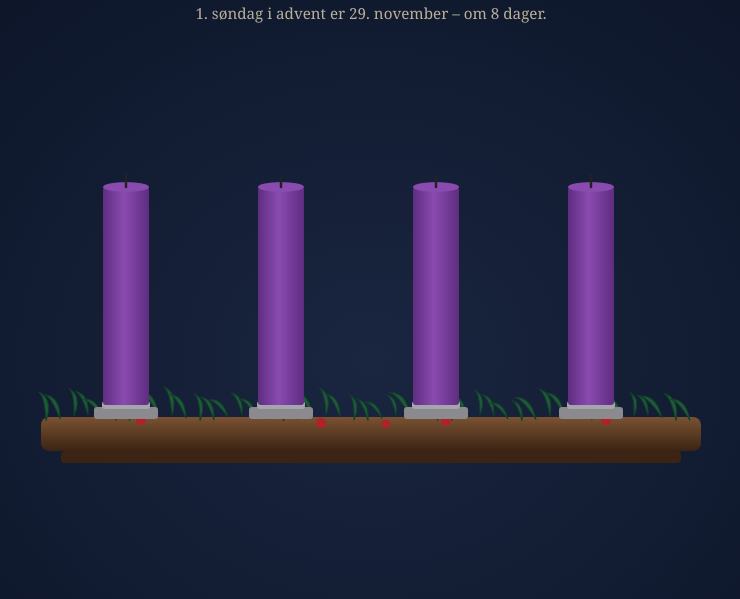
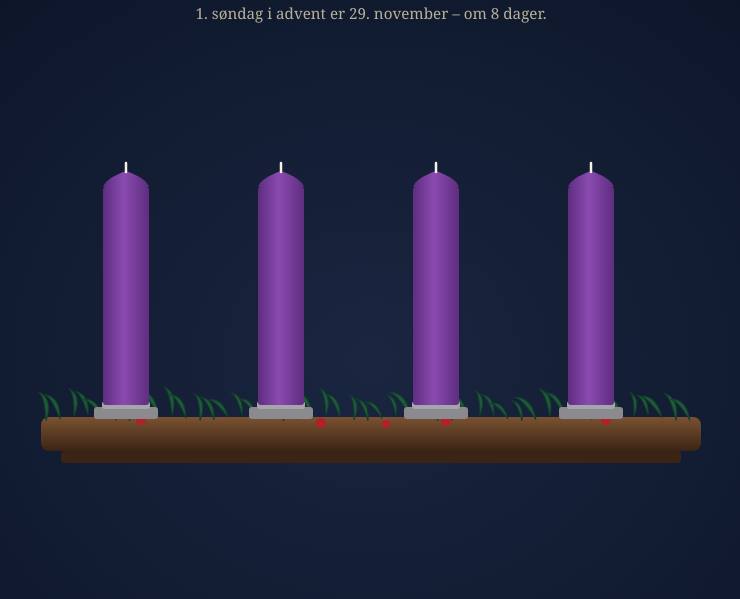
Before and after one commit to iost1/advent, a plain HTML site: page index.html in a window 1280 px wide. Shown: the part 201-800 px from the top of the page, without its empty margins (269-1009 px from the left). Drawn offline with Linux system fonts and the light colour scheme.

Commit message:
Gi utennede lys spiss topp og hvit veke
Co-Authored-By: Claude Sonnet 5.5 <noreply@anthropic.com>
Claude-Session: https://claude.ai/code/session_01G2VTF5JgexdVbET2DmA54H

```diff
--- a/index.html
+++ b/index.html
@@ -169,13 +169,22 @@
 
     // Lys
     el("rect", { x: cx - W/2, y: top, width: W, height: h - 12, rx: 3, fill: "url(#wax)" }, g);
-    el("ellipse", { cx, cy: top, rx: W/2, ry: 5, fill: "var(--candle)" }, g);
+    const untouched = i >= lit; // lys som ikke er tent ennå har spiss topp og hvit veke
+    if (untouched) {
+      el("path", { d: `M${cx - W/2} ${top} Q ${cx - W/2 + 3} ${top - 9} ${cx} ${top - 16} Q ${cx + W/2 - 3} ${top - 9} ${cx + W/2} ${top} Z`, fill: "url(#wax)" }, g);
+    } else {
+      el("ellipse", { cx, cy: top, rx: W/2, ry: 5, fill: "var(--candle)" }, g);
+    }
     // Voksdrypp på lys som har brent
     if (i < lit) {
       el("path", { d: `M${cx - W/2 + 8} ${top} q 2 22 6 24 q 3 -2 2 -24 z`, fill: "#b98ad6", opacity: .8 }, g);
     }
     // Veke
-    el("line", { x1: cx, y1: top, x2: cx, y2: top - 12, stroke: "#222", "stroke-width": 2.5, "stroke-linecap": "round" }, g);
+    if (untouched) {
+      el("line", { x1: cx, y1: top - 15, x2: cx, y2: top - 24, stroke: "#f5f1e6", "stroke-width": 2.5, "stroke-linecap": "round" }, g);
+    } else {
+      el("line", { x1: cx, y1: top, x2: cx, y2: top - 12, stroke: "#222", "stroke-width": 2.5, "stroke-linecap": "round" }, g);
+    }
 
     if (isLit) {
       const fy = top - 12;
```
